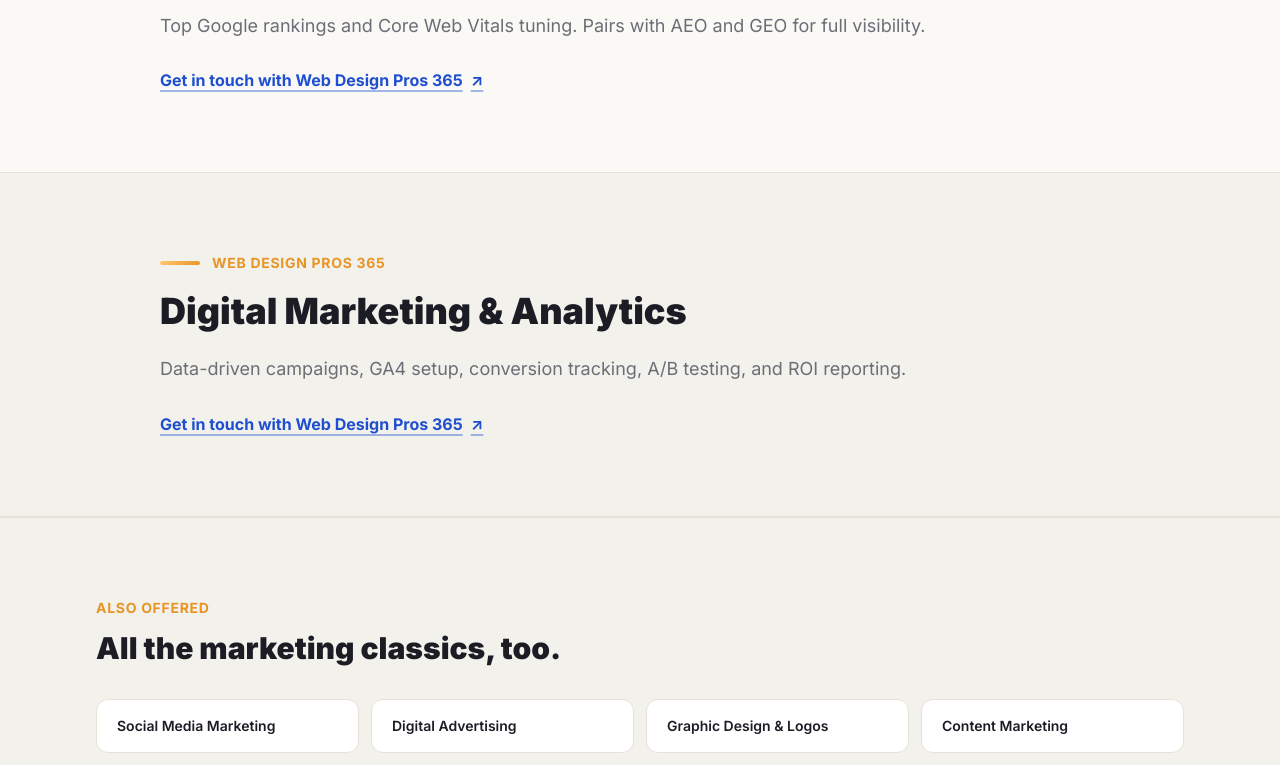
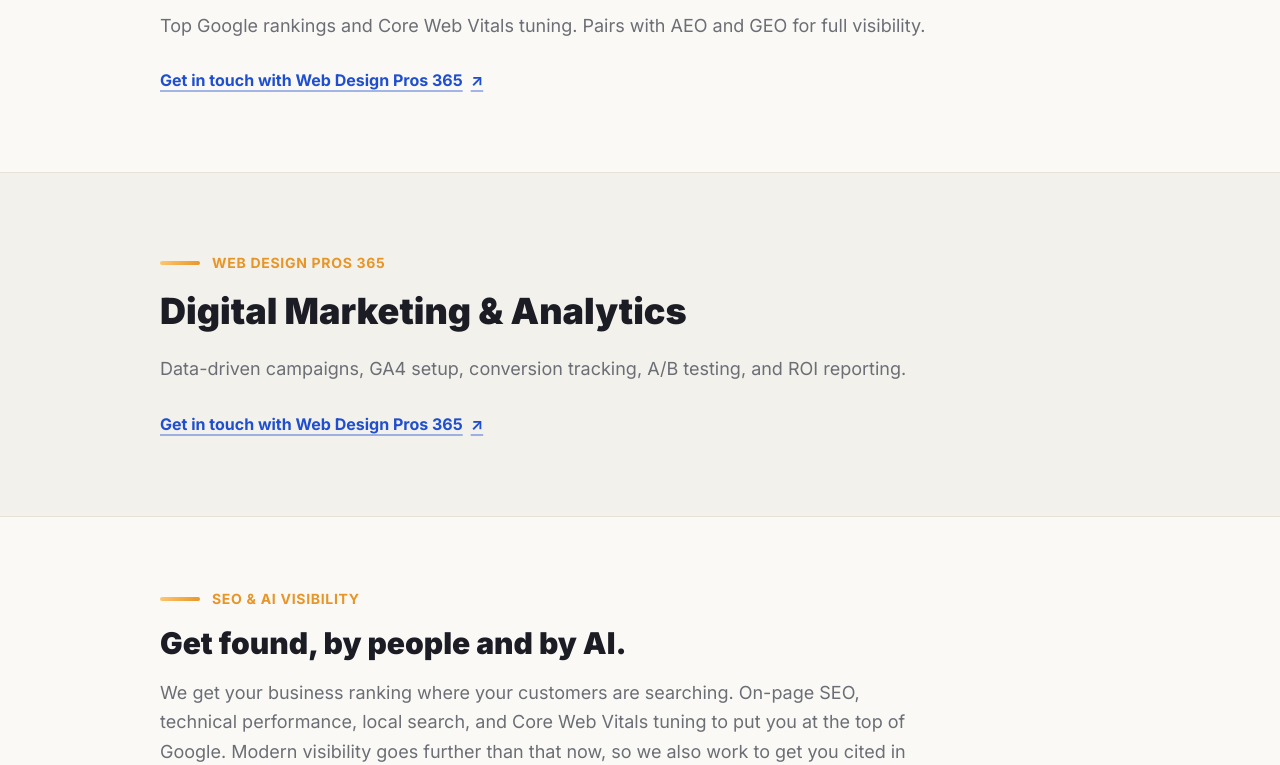
Before and after one commit to AppStudioPros/mobile-computer-specialists, a Next.js app: page /marketing in a window 1280 px wide. Shown: the part 2000-2765 px from the top of the page. Built offline with nearby package versions, Linux system fonts and the light colour scheme.

Commit message:
Marketing: consolidate into 4 combined sections (SEO+AI, Advertising+Email, Social+Content+Video, Brand+Design+Reputation+Apparel); remove redundant pill grid; /apparel shares #graphic-design

```diff
--- a/next.config.ts
+++ b/next.config.ts
@@ -30,12 +30,12 @@
   { from: "/website-development", to: "/websites#website-development" },
   { from: "/website-security", to: "/websites#website-security" },
 
-  // --- Marketing consolidation (/marketing keeps its URL; land on matching section) ---
-  { from: "/apparel", to: "/marketing#apparel" },
+  // --- Marketing consolidation (/marketing keeps its URL; land on combined section) ---
+  { from: "/seo", to: "/marketing#seo" },
   { from: "/digital-advertising", to: "/marketing#digital-advertising" },
+  { from: "/social-media-marketing", to: "/marketing#social-media-marketing" },
   { from: "/graphic-design", to: "/marketing#graphic-design" },
-  { from: "/seo", to: "/marketing#seo" },
-  { from: "/social-media-marketing", to: "/marketing#social-media-marketing" },
+  { from: "/apparel", to: "/marketing#graphic-design" }, // folded into Brand & Design
 
   // --- Services hub: send to home (nav covers service navigation) ---
   { from: "/services", to: "/" },
--- a/src/app/marketing/page.tsx
+++ b/src/app/marketing/page.tsx
@@ -2,7 +2,6 @@
 import PageHero from "@/components/ui/PageHero";
 import PageCta from "@/components/ui/PageCta";
 import WdpPitch from "@/components/branded/WdpPitch";
-import LegacyMarketingList from "@/components/branded/LegacyMarketingList";
 import MarketingSections from "@/components/branded/MarketingSections";
 
 const flagshipServices = [
@@ -50,7 +49,6 @@
         ctaLabel="Get in touch with Web Design Pros 365"
         ctaHref="https://www.webdesignpros365.com/contact"
       />
-      <LegacyMarketingList />
       <MarketingSections />
       <PageCta
         title="Ready to grow?"
--- a/src/components/branded/MarketingSections.tsx
+++ b/src/components/branded/MarketingSections.tsx
@@ -7,33 +7,27 @@
 const sections = [
   {
     id: "seo",
-    eyebrow: "SEO",
-    title: "Search engine optimization that gets you found.",
-    body: "We get your business ranking where your customers are searching. On-page SEO, technical performance, local search, and Core Web Vitals tuning, built to put you at the top of Google and keep you there. Modern SEO pairs with answer engine and AI visibility work so you show up everywhere people look now.",
+    eyebrow: "SEO & AI Visibility",
+    title: "Get found, by people and by AI.",
+    body: "We get your business ranking where your customers are searching. On-page SEO, technical performance, local search, and Core Web Vitals tuning to put you at the top of Google. Modern visibility goes further than that now, so we also work to get you cited in AI Overviews and by ChatGPT, Claude, Gemini, and Perplexity, the places people increasingly search first.",
+  },
+  {
+    id: "digital-advertising",
+    eyebrow: "Advertising & Campaigns",
+    title: "Put your budget where the results are.",
+    body: "Data-driven digital advertising and email campaigns that bring measurable returns. Search and social ads, targeting, email marketing, conversion tracking, A/B testing, and clear ROI reporting, so every dollar is working and you can see exactly what it brings back.",
   },
   {
     id: "social-media-marketing",
-    eyebrow: "Social Media Marketing",
-    title: "Show up where your audience already spends time.",
-    body: "Social media marketing that builds your brand and keeps you in front of the people who matter. Content, posting, community, and paid social, managed so your business stays active and visible without you having to live on every platform.",
-  },
-  {
-    id: "digital-advertising",
-    eyebrow: "Digital Advertising",
-    title: "Ads that put your money where the results are.",
-    body: "Data-driven digital advertising across search and social. Campaign setup, targeting, conversion tracking, A/B testing, and ROI reporting, so every dollar is working and you can see exactly what it brings back.",
+    eyebrow: "Social & Content",
+    title: "Stay in front of your audience.",
+    body: "Social media marketing, content, and video that keep your brand active and visible. Posting, community, content creation, and video, managed so your business shows up consistently where your audience already spends their time, without you having to live on every platform.",
   },
   {
     id: "graphic-design",
-    eyebrow: "Graphic Design & Logos",
-    title: "Design that makes your business look the part.",
-    body: "Logos, graphics, and visual identity that make you unmistakable. From a new logo to full brand visuals, we create design that stays consistent across your website, your ads, and everywhere else people find you.",
-  },
-  {
-    id: "apparel",
-    eyebrow: "Printing & Apparel",
-    title: "Put your brand on something you can hand someone.",
-    body: "Printing and branded apparel to carry your identity into the real world. Shirts, signage, and printed materials done in the same look and feel as the rest of your brand, so everything matches from screen to street.",
+    eyebrow: "Brand & Design",
+    title: "Look the part, everywhere people find you.",
+    body: "Logos, graphics, printed materials, branded apparel, and reputation management that make your business unmistakable. From a new logo to signage, shirts, and the reviews people see first, we keep your brand sharp and consistent from screen to street.",
   },
 ];
 
```
